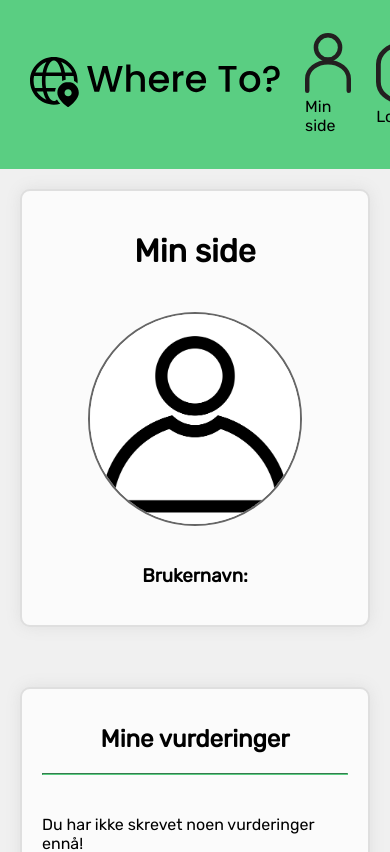
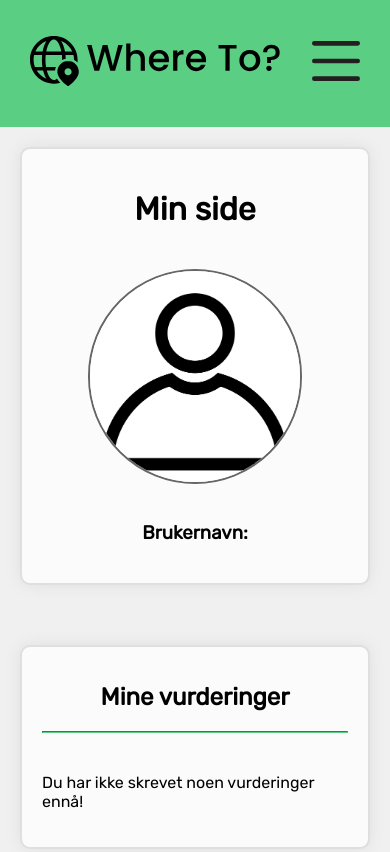
Before and after one commit to TrygveEriksen/WhereTo, a React (Vite) app in the folder TravelPlanner/: page /mypage in a window 390 px wide. Shown: the top 852 px of the page. Built offline with nearby package versions, Linux system fonts and the light colour scheme; no server answers; sample sign-in values are in the browser's storage.

Commit message:
#46 made hamburger menu for mobile phone
co-authored-by Johanne Dahl Norland

```diff
--- a/TravelPlanner/src/Colors/lightmode.css
+++ b/TravelPlanner/src/Colors/lightmode.css
@@ -1,39 +1,7 @@
-/*:root{
-
-    --primary: #21d760;
-    --primary-content: #000000;
-    --primary-dark: #1aab4c;
-    --primary-light: #48e37e;
-
-    --secondary: #213dd7;
-    --secondary-content: #f9fafe;
-    --secondary-dark: #1a30ab;
-    --secondary-light: #4860e3;
-
-    --background: #f0f0f0;
-    --foreground: #fbfbfb;
-    --border: #dfdfdf;
-
-    --text: #262626;
-
-    --copy: #262626;
-    --copy-light: #666666;
-    --copy-lighter: #8c8c8c;
-
-    --success: #21d721;
-    --warning: #d7d721;
-    --error: #d72121;
-    --success-content: #000000;
-    --warning-content: #000000;
-    --error-content: #fef9f9;
-
-    --footer: #6f7270;
-}*/
-
 :root {
   --text: #09150d;
   --primary: #5ace82;
-  --parimary-dark: #50b874;
+  --primary-dark: #50b874;
   --secondary: #a1d4ce;
   --accent: #7abbc2;
 
--- a/TravelPlanner/src/Components/Home/Home.css
+++ b/TravelPlanner/src/Components/Home/Home.css
@@ -82,3 +82,8 @@
     font-weight: bold;
   }
 }
+@media only screen and (max-width: 767px) {
+  .searchBox {
+    top: 16vh;
+  }
+}
--- a/TravelPlanner/src/Components/Mypage/Mypage.css
+++ b/TravelPlanner/src/Components/Mypage/Mypage.css
@@ -73,7 +73,7 @@
 }
 
 /** Media query for small screens */
-@media only screen and (max-width: 600px) {
+@media only screen and (max-width: 767px) {
   .myPageContainer {
     flex-direction: column;
     .divMypage {
--- a/TravelPlanner/src/Components/Navbar/Navbar.css
+++ b/TravelPlanner/src/Components/Navbar/Navbar.css
@@ -11,16 +11,14 @@
   padding-left: 30px;
   padding-right: 30px;
   justify-content: space-between;
-
 }
 
-  .navbar-item{
+.navbar-item {
   display: flex;
   align-items: center;
   justify-content: flex-end;
   gap: 25px;
 }
-
 
 .nav-link {
   color: black;
@@ -30,6 +28,46 @@
 .nav-link:hover {
   color: white;
 }
-.nav-link:hover .nav-logo{
+.nav-link:hover .nav-logo {
   filter: invert(100%);
 }
+
+.mobileMenu {
+  display: none;
+}
+
+.mobileMenuList {
+  display: none;
+  position: absolute;
+  right: 0;
+  top: 15vh;
+  background-color: var(--primary-dark);
+  height: auto;
+  width: 50%;
+  text-align: right;
+  padding-right: 20px;
+  padding-bottom: 20px;
+  font-size: x-large;
+}
+
+@media only screen and (max-width: 767px) {
+  .navbar {
+    height: 15vh;
+  }
+  #navbar-right {
+    display: none;
+  }
+
+  .mobileMenu {
+    display: block;
+  }
+
+  .mobileMenuList {
+    display: block;
+    z-index: 5000;
+  }
+
+  .listMenu {
+    list-style: none;
+  }
+}
--- a/TravelPlanner/src/Components/Navbar/Navbar.jsx
+++ b/TravelPlanner/src/Components/Navbar/Navbar.jsx
@@ -1,63 +1,119 @@
-import { useEffect, useState } from 'react'
-import './Navbar.css'
-import { Link } from 'react-router-dom'
-import { API } from '../../API/API';
+import { useEffect, useState } from "react";
+import "./Navbar.css";
+import { Link } from "react-router-dom";
+import { API } from "../../API/API";
 
-function Navbar(){
+function Navbar() {
   const [permission, setPermission] = useState(0);
+  const [isMobileMenu, setIsMobileMenu] = useState(false);
 
-	useEffect(()=>{
+  useEffect(() => {
     load();
   }, []);
 
-	const load = async ()=>{
-
+  const load = async () => {
     const isAdmin = await API.get("/admin");
     setPermission(isAdmin.data.permission);
-	}
+  };
 
-
-
+  const handelMobileMenu = async () => {
+    setIsMobileMenu(!isMobileMenu);
+  };
 
   return (
+    <>
       <nav className="navbar">
-
-			<div className='navbar-item' id='navbar-left'>
-
-				<Link to="/" className='nav-link'>
-					<img src='/images/SVG/logo_home.svg' alt="logo" className='nav-logo' height="50px"/>
+        <div className="navbar-item" id="navbar-left">
+          <Link to="/" className="nav-link">
+            <img
+              src="/images/SVG/logo_home.svg"
+              alt="logo"
+              className="nav-logo"
+              height="50px"
+            />
           </Link>
         </div>
-			<div className='navbar-item' id='navbar-right'>
-				<div className='navbar-item'>
-				{permission == 1?
-					<Link to="/newdestination" className='nav-link'>
-						<img src='/images/SVG/admin2.svg' alt="admin" className='nav-logo' height="60px"/>
+        <div className="navbar-item" id="navbar-right">
+          <div className="navbar-item">
+            {permission == 1 ? (
+              <Link to="/newdestination" className="nav-link">
+                <img
+                  src="/images/SVG/admin2.svg"
+                  alt="admin"
+                  className="nav-logo"
+                  height="60px"
+                />
                 <br />
-						<span className='nav-text'>Admin</span>
+                <span className="nav-text">Admin</span>
               </Link>
-					:null}
+            ) : null}
           </div>
-				<div className='navbar-item'>
-
-					<Link to= "/myPage" className='nav-link'>
-						<img src='/images/SVG/mypage.svg' alt="my_page" className='nav-logo' height="60px"/>
+          <div className="navbar-item">
+            <Link to="/myPage" className="nav-link">
+              <img
+                src="/images/SVG/mypage.svg"
+                alt="my_page"
+                className="nav-logo"
+                height="60px"
+              />
               <br />
-						<span className='nav-text'>Min side</span>
+              <span className="nav-text">Min side</span>
             </Link>
 
-
-
-					<Link to="/login" className="signout nav-link" onClick={() => localStorage.removeItem("user")}>
-						<img src='/images/SVG/logout.svg' alt="log_out" className='nav-logo' height="60px"/>
+            <Link
+              to="/login"
+              className="signout nav-link"
+              onClick={() => localStorage.removeItem("user")}
+            >
+              <img
+                src="/images/SVG/logout.svg"
+                alt="log_out"
+                className="nav-logo"
+                height="60px"
+              />
               <br />
-						<span className='navText'>Logg ut</span>
+              <span className="navText">Logg ut</span>
             </Link>
-
           </div>
         </div>
 
+        <div onClick={handelMobileMenu} className="mobileMenu">
+          <img
+            src="/images/SVG/Burger.svg"
+            alt="hamburger-menu"
+            height="40px"
+          />
+        </div>
       </nav>
-	)
+
+      {isMobileMenu && (
+        <div className="mobileMenuList">
+          <ul className="listMenu">
+            <li>
+              {permission == 1 ? (
+                <Link to="/newdestination" className="nav-link">
+                  <span className="menu-link-text">Admin</span>
+                </Link>
+              ) : null}
+            </li>
+            <li>
+              <Link to="/myPage" className="nav-link">
+                <span className="menu-link-text">Min side</span>
+              </Link>
+            </li>
+            <li>
+              <Link
+                to="/login"
+                className="signout menu-link-text"
+                onClick={() => localStorage.removeItem("user")}
+              >
+                <span className="navText">Logg ut</span>
+              </Link>
+            </li>
+          </ul>
+        </div>
+      )}
+    </>
+  );
 }
-export default Navbar
+export default Navbar;
```
Also changed, not shown: TravelPlanner/public/images/SVG/Abort.svg (added), TravelPlanner/public/images/SVG/Burger.svg (added). Lines whose indentation alone changed are shown as unchanged.
